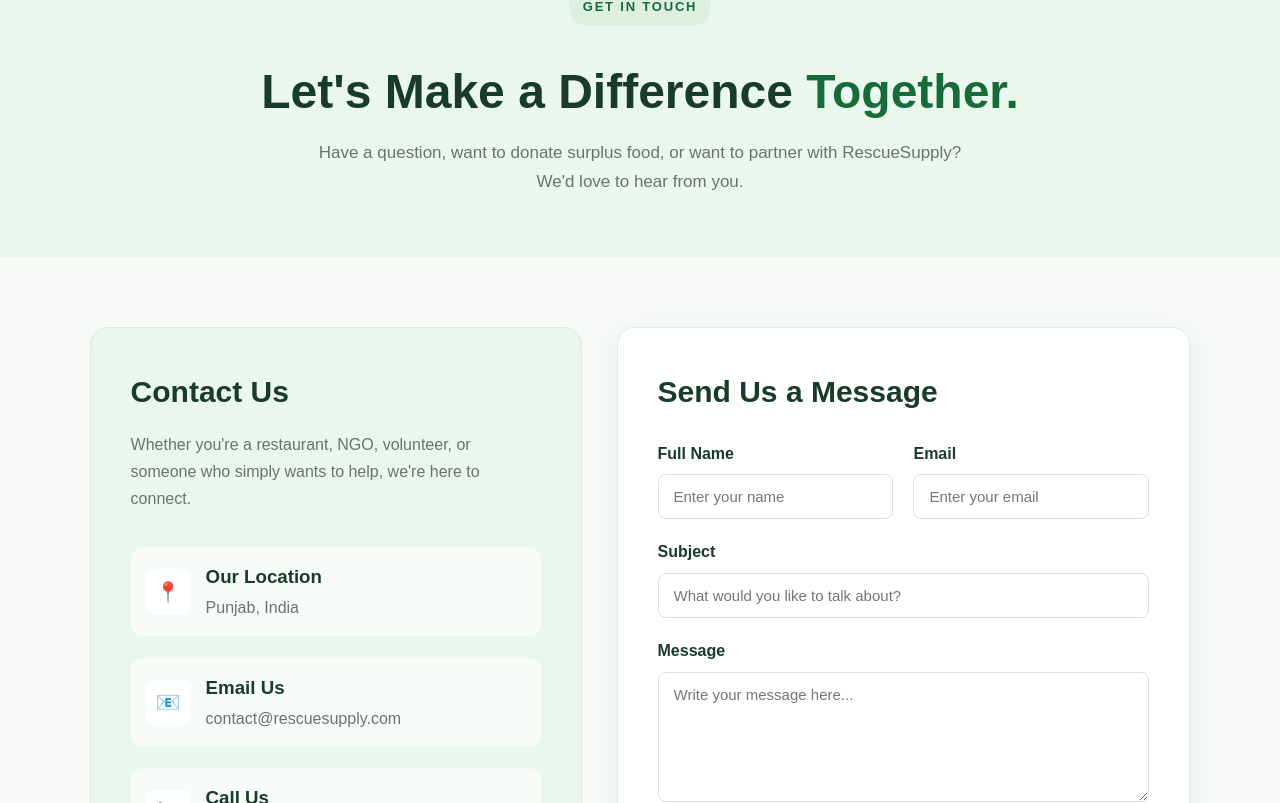
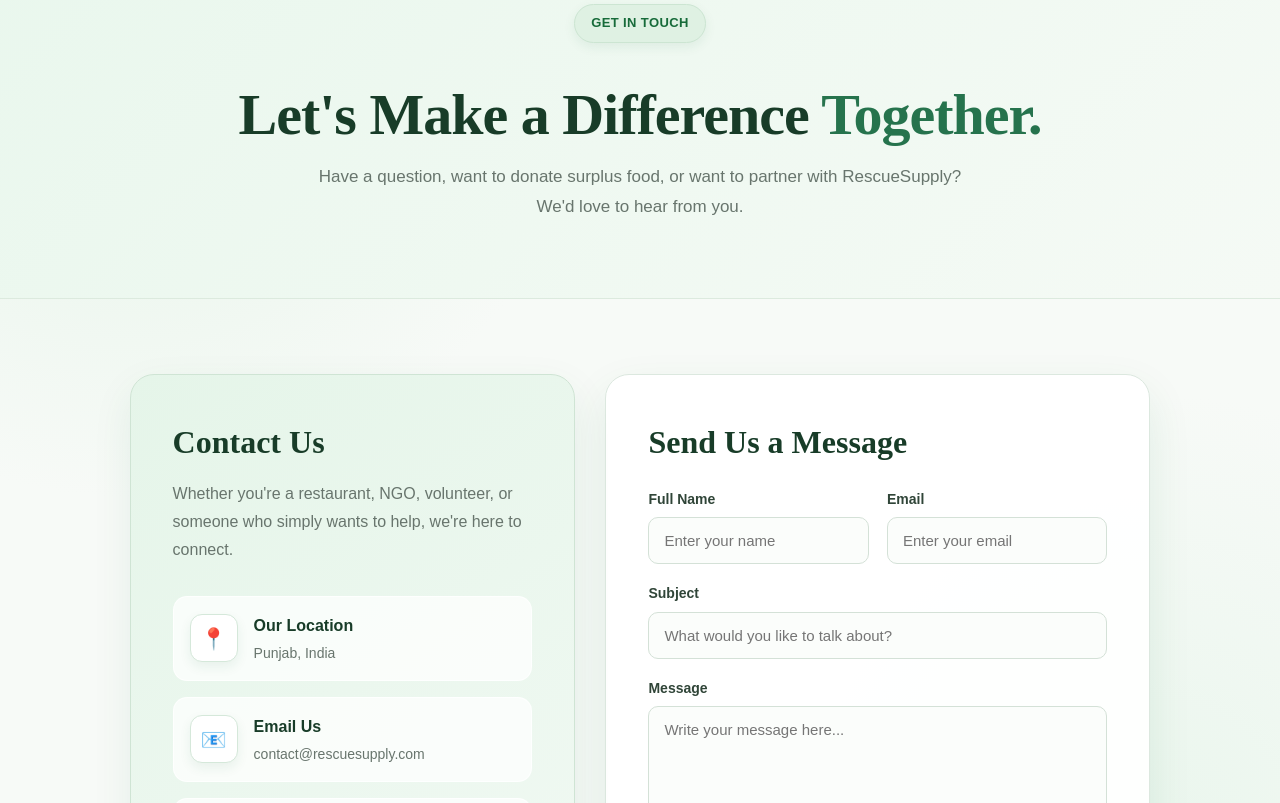
Before and after one commit to atithi3555beai25-ai/RescueSupply, a React (Vite) app: page /contact in a window 1280 px wide. Shown: the part 157-960 px from the top of the page. Built offline with nearby package versions, Linux system fonts and the light colour scheme.

Commit message:
Update contact button styling

```diff
--- a/src/App.css
+++ b/src/App.css
@@ -144,6 +144,7 @@
 }
 
 
+
 /* =========================================================
    NAVIGATION
 ========================================================= */
@@ -177,12 +178,12 @@
 }
 
 .nav-item.active {
-    color: #3f7942;
+    color: #3f4e43;
+    background: transparent;
 }
 
 .nav-item.active::after {
     content: "";
-
     position: absolute;
 
     left: 50%;
@@ -197,7 +198,6 @@
 
     border-radius: 20px;
 }
-
 
 /* =========================================================
    DONATE BUTTON
@@ -2959,63 +2959,11 @@
 ========================= */
 
 .contact-page {
-    background: #f7faf7;
     min-height: 100vh;
-}
-
-
-/* CONTACT HERO */
-
-.contact-hero {
-    text-align: center;
-    padding: 70px 7% 60px;
-    background: #e9f7ed;
-}
-
-.contact-hero .section-tag {
-    display: inline-block;
-    padding: 8px 14px;
-
-    background: #dcefe1;
-    color: #176b3a;
-
-    border-radius: 20px;
-
-    font-size: 13px;
-    font-weight: bold;
-}
-
-.contact-hero h1 {
-    margin: 20px 0;
-
-    font-size: 48px;
-    line-height: 1.15;
-
-    color: #183c28;
-}
-
-.contact-hero h1 span {
-    color: #176b3a;
-}
-
-.contact-hero p {
-    max-width: 650px;
-    margin: auto;
-
-    color: #68756d;
-
-    font-size: 17px;
-    line-height: 1.7;
-}
-
-
-/* =========================
-   CONTACT PAGE
-========================= */
-
-.contact-page {
-    background: #f7faf7;
-    min-height: 100vh;
+    background:
+        radial-gradient(circle at 10% 10%, #e5f4e8 0%, transparent 30%),
+        radial-gradient(circle at 90% 80%, #eaf6ed 0%, transparent 30%),
+        #f7faf7;
 }
 
 
@@ -3025,37 +2973,51 @@
 
 .contact-hero {
     text-align: center;
-
-    padding: 70px 7% 60px;
-
-    background: #e9f7ed;
+    padding: 85px 7% 75px;
+
+    background:
+        linear-gradient(
+            135deg,
+            #e9f7ed,
+            #f5faf5
+        );
+
+    border-bottom: 1px solid #dceade;
 }
 
 .contact-hero .section-tag {
     display: inline-block;
 
-    padding: 8px 14px;
-
-    background: #dcefe1;
+    padding: 8px 16px;
+
+    background: #dff1e3;
     color: #176b3a;
 
-    border-radius: 20px;
+    border: 1px solid #cce5d2;
+    border-radius: 30px;
 
     font-size: 13px;
-    font-weight: bold;
+    font-weight: 700;
+    letter-spacing: 0.4px;
+
+    box-shadow: 0 4px 12px rgba(23, 107, 58, 0.08);
 }
 
 .contact-hero h1 {
-    margin: 20px 0;
-
-    font-size: 48px;
-    line-height: 1.15;
+    margin: 22px 0 15px;
+
+    font-family: "Playfair Display", serif;
+
+    font-size: clamp(42px, 5vw, 58px);
+    line-height: 1.1;
+
+    letter-spacing: -1px;
 
     color: #183c28;
 }
 
 .contact-hero h1 span {
-    color: #176b3a;
+    color: #26734d;
 }
 
 .contact-hero p {
@@ -3066,7 +3028,7 @@
     color: #68756d;
 
     font-size: 17px;
-    line-height: 1.7;
+    line-height: 1.8;
 }
 
 
@@ -3075,83 +3037,86 @@
 ========================= */
 
 .contact-section {
-    padding: 70px 7%;
-
-    background: #f7faf7;
-
-    display: flex;
-    flex-direction: row;
-
-    gap: 35px;
+    max-width: 1200px;
+
+    margin: 0 auto;
+
+    padding: 75px 7%;
+
+    display: grid;
+
+    grid-template-columns: 0.9fr 1.1fr;
+
+    gap: 30px;
 
     align-items: stretch;
 }
 
 
 /* =========================
-   CONTACT INFORMATION - LEFT
+   CONTACT INFORMATION
 ========================= */
 
 .contact-info {
-    flex: 1;
-
-    background: #e9f7ed;
-
-    padding: 40px;
-
-    border-radius: 18px;
-
-    border: 1px solid #d8ebdc;
-
-    box-sizing: border-box;
-}
-
-
-/* =========================
-   CONTACT FORM - RIGHT
-========================= */
-
-.contact-form-container {
-    flex: 1.2;
-
-    background: #ffffff;
-
-    padding: 40px;
-
-    border-radius: 18px;
-
-    border: 1px solid #e1ebe3;
-
-    box-shadow: 0 8px 30px rgba(23, 107, 58, 0.08);
-
-    box-sizing: border-box;
-}
-
-
-/* =========================
-   HEADINGS
-========================= */
-
-.contact-info h2,
-.contact-form-container h2 {
+    position: relative;
+
+    padding: 42px;
+
+    background:
+        linear-gradient(
+            145deg,
+            #e5f5e9,
+            #f1f9f3
+        );
+
+    border: 1px solid #cfe4d4;
+
+    border-radius: 24px;
+
+    box-shadow:
+        0 15px 40px rgba(23, 107, 58, 0.08);
+
+    overflow: hidden;
+}
+
+.contact-info::after {
+    content: "";
+
+    position: absolute;
+
+    width: 180px;
+    height: 180px;
+
+    right: -70px;
+    bottom: -70px;
+
+    border-radius: 50%;
+
+    background: rgba(255, 255, 255, 0.35);
+}
+
+.contact-info h2 {
+    position: relative;
+    z-index: 1;
+
+    margin-bottom: 12px;
+
+    font-family: "Playfair Display", serif;
+
+    font-size: 32px;
+
     color: #183c28;
-
-    font-size: 30px;
-
-    margin-bottom: 15px;
-}
-
-
-/* =========================
-   CONTACT DESCRIPTION
-========================= */
+}
 
 .contact-info > p {
+    position: relative;
+    z-index: 1;
+
+    margin-bottom: 32px;
+
     color: #68756d;
 
-    line-height: 1.7;
-
-    margin-bottom: 35px;
+    line-height: 1.75;
 }
 
 
@@ -3160,29 +3125,37 @@
 ========================= */
 
 .contact-item {
-    display: flex;
-
+    position: relative;
+    z-index: 1;
+
+    display: flex;
     align-items: center;
 
-    gap: 15px;
-
-    margin-bottom: 22px;
-
-    padding: 15px;
-
-    background: rgba(255, 255, 255, 0.65);
-
-    border-radius: 12px;
-
-    transition: 0.3s ease;
+    gap: 16px;
+
+    margin-bottom: 16px;
+
+    padding: 16px;
+
+    background: rgba(255, 255, 255, 0.72);
+
+    border: 1px solid rgba(255, 255, 255, 0.8);
+
+    border-radius: 14px;
+
+    transition:
+        transform 0.25s ease,
+        box-shadow 0.25s ease,
+        background 0.25s ease;
 }
 
 .contact-item:hover {
-    transform: translateX(5px);
+    transform: translateX(6px);
 
     background: #ffffff;
 
-    box-shadow: 0 8px 20px rgba(23, 107, 58, 0.08);
+    box-shadow:
+        0 10px 25px rgba(23, 107, 58, 0.1);
 }
 
 
@@ -3191,33 +3164,82 @@
 ========================= */
 
 .contact-icon {
-    width: 45px;
-    height: 45px;
+    width: 48px;
+    height: 48px;
 
     flex-shrink: 0;
 
     display: flex;
-
     align-items: center;
     justify-content: center;
 
     background: #ffffff;
 
-    border-radius: 10px;
-
-    font-size: 20px;
+    border: 1px solid #d5e8da;
+
+    border-radius: 12px;
+
+    font-size: 21px;
+
+    box-shadow:
+        0 5px 12px rgba(23, 107, 58, 0.08);
 }
 
 .contact-item h3 {
+    margin-bottom: 3px;
+
     color: #183c28;
 
-    margin-bottom: 3px;
+    font-size: 16px;
 }
 
 .contact-item p {
+    margin: 0;
+
     color: #68756d;
 
-    margin: 0;
+    font-size: 14px;
+}
+
+
+/* =========================
+   CONTACT FORM
+========================= */
+
+.contact-form-container {
+    padding: 42px;
+
+    background: rgba(255, 255, 255, 0.96);
+
+    border: 1px solid #dce8df;
+
+    border-radius: 24px;
+
+    box-shadow:
+        0 18px 45px rgba(23, 107, 58, 0.09);
+}
+
+.contact-form-container h2 {
+    margin-bottom: 5px;
+
+    font-family: "Playfair Display", serif;
+
+    font-size: 32px;
+
+    color: #183c28;
+}
+
+.contact-form-container::after {
+    content: "We usually respond within 24 hours.";
+
+    display: block;
+
+    margin-top: -5px;
+    margin-bottom: 25px;
+
+    color: #7a877f;
+
+    font-size: 13px;
 }
 
 
@@ -3226,7 +3248,7 @@
 ========================= */
 
 .contact-form {
-    margin-top: 25px;
+    margin-top: 20px;
 }
 
 .form-row {
@@ -3234,7 +3256,7 @@
 
     grid-template-columns: 1fr 1fr;
 
-    gap: 20px;
+    gap: 18px;
 }
 
 .form-group {
@@ -3242,26 +3264,31 @@
 
     flex-direction: column;
 
-    margin-bottom: 20px;
+    margin-bottom: 18px;
 }
 
 .form-group label {
-    color: #183c28;
-
-    font-weight: bold;
-
-    margin-bottom: 8px;
+    margin-bottom: 7px;
+
+    color: #304538;
+
+    font-size: 14px;
+    font-weight: 700;
 }
 
 .form-group input,
 .form-group textarea {
     width: 100%;
 
-    padding: 13px 15px;
-
-    border: 1px solid #d5e3d8;
-
-    border-radius: 8px;
+    padding: 14px 15px;
+
+    background: #fbfdfb;
+
+    border: 1px solid #d4e1d7;
+
+    border-radius: 10px;
+
+    color: #26352b;
 
     font-family: inherit;
 
@@ -3269,55 +3296,137 @@
 
     outline: none;
 
+    box-sizing: border-box;
+
+    transition:
+        border-color 0.25s ease,
+        box-shadow 0.25s ease,
+        background 0.25s ease,
+        transform 0.2s ease;
+}
+
+.form-group input:hover,
+.form-group textarea:hover {
+    border-color: #a9c8af;
+
     background: #ffffff;
-
-    box-sizing: border-box;
-
-    transition: 0.25s ease;
 }
 
 .form-group input:focus,
 .form-group textarea:focus {
-    border-color: #176b3a;
-
-    box-shadow: 0 0 0 3px rgba(23, 107, 58, 0.08);
+    border-color: #26734d;
+
+    background: #ffffff;
+
+    box-shadow:
+        0 0 0 4px rgba(38, 115, 77, 0.09);
+
+    transform: translateY(-1px);
 }
 
 .form-group textarea {
+    min-height: 130px;
+
     resize: vertical;
 }
 
 
 /* =========================
-   BUTTON
+   CONTACT BUTTON
 ========================= */
 
 .contact-form .primary-btn {
+    width: 100%;
+
+    margin: 5px 0 0;
+
+    padding: 14px 20px;
+
     border: none;
 
+    border-radius: 10px;
+
+    background:
+        linear-gradient(
+            135deg,
+            #26734d,
+            #176b3a
+        );
+
+    color: white;
+
+    font-size: 15px;
+    font-weight: 700;
+
     cursor: pointer;
 
-    font-size: 15px;
+    box-shadow:
+        0 7px 18px rgba(23, 107, 58, 0.16);
+
+    transition: all 0.25s ease;
+}
+
+.contact-form .primary-btn:hover {
+    background:
+        linear-gradient(
+            135deg,
+            #2f875c,
+            #145c32
+        );
+
+    transform: translateY(-2px);
+
+    box-shadow:
+        0 11px 25px rgba(23, 107, 58, 0.22);
+}
+
+.contact-form .primary-btn:active {
+    transform: translateY(0);
 }
 
 
 /* =========================
-   TABLET / MOBILE
+   TABLET
 ========================= */
 
-@media (max-width: 768px) {
+@media (max-width: 900px) {
 
     .contact-section {
-        flex-direction: column;
-
-        padding: 50px 6%;
+        grid-template-columns: 1fr;
+
+        padding: 60px 6%;
     }
 
     .contact-info,
     .contact-form-container {
         width: 100%;
     }
-
+}
+
+
+/* =========================
+   MOBILE
+========================= */
+
+@media (max-width: 768px) {
+
+    .contact-hero {
+        padding: 60px 6%;
+    }
+
+    .contact-hero h1 {
+        font-size: 40px;
+    }
+
+    .contact-hero p {
+        font-size: 15px;
+    }
+
+    .contact-section {
+        padding: 50px 5%;
+    }
+
+    .contact-info,
     .contact-form-container {
         padding: 30px;
     }
@@ -3336,27 +3445,61 @@
 
 @media (max-width: 480px) {
 
+    .contact-hero {
+        padding: 50px 5%;
+    }
+
+    .contact-hero h1 {
+        font-size: 34px;
+    }
+
     .contact-section {
         padding: 40px 5%;
-    }
-
-    .contact-info {
-        padding: 25px;
-    }
-
+
+        gap: 20px;
+    }
+
+    .contact-info,
     .contact-form-container {
-        padding: 20px;
+        padding: 22px;
     }
 
     .contact-info h2,
     .contact-form-container h2 {
-        font-size: 25px;
+        font-size: 27px;
     }
 
     .contact-item {
         padding: 12px;
-    }
-}
+
+        gap: 12px;
+    }
+
+    .contact-icon {
+        width: 43px;
+        height: 43px;
+    }
+}
+.contact-link {
+    padding: 11px 15px !important;
+
+    background: transparent !important;
+    color: #5c685f !important;
+
+    border-radius: 8px;
+
+    box-shadow: none !important;
+
+    transition: all 0.25s ease;
+}
+
+.contact-link:hover {
+    background: #f1f7ef !important;
+    color: #3f7942 !important;
+
+    transform: none;
+}
+
 /* =========================
    FOOTER
 ========================= */
```
